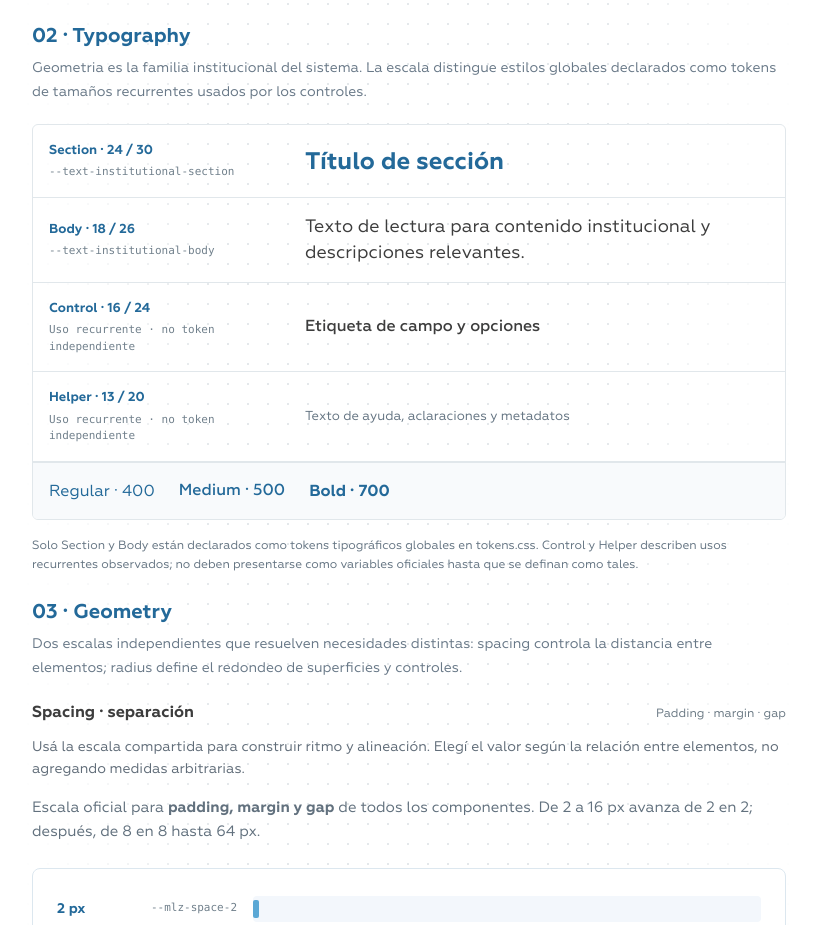
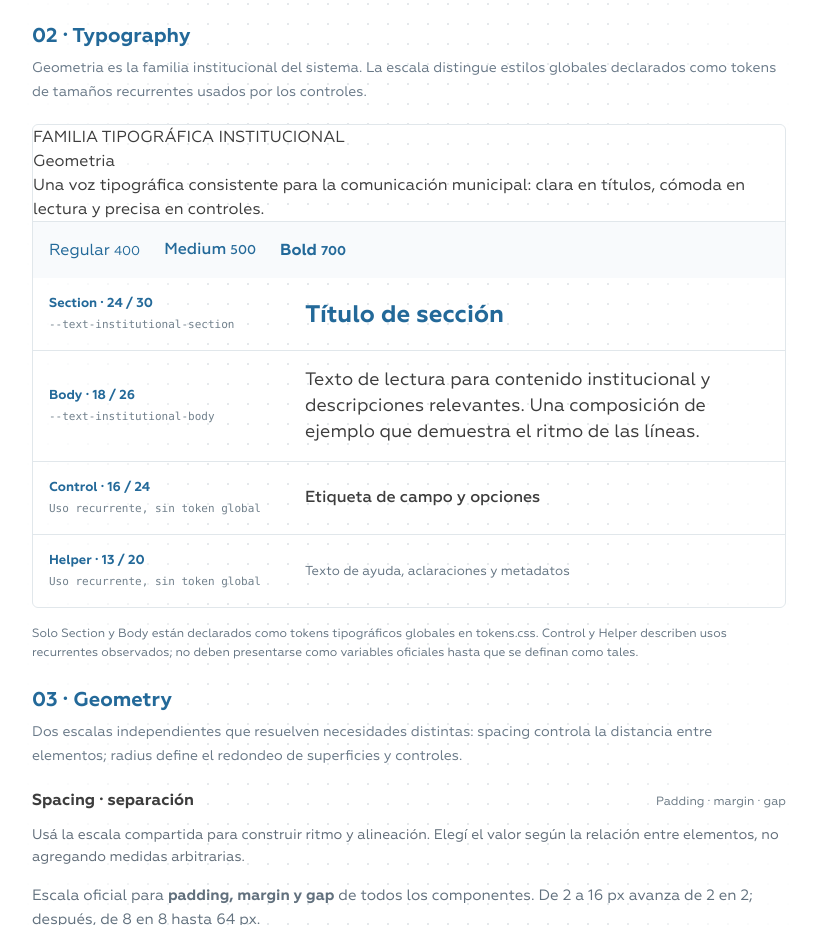
Before and after one commit to SantiagoM96/mlz-muni, a React (Vite) app: page /ui-kit-andy/fundamentos in a window 1280 px wide. Shown: the part 1568-2493 px from the top of the page, without its empty margins (252-1069 px from the left). Built offline with nearby package versions, Linux system fonts and the light colour scheme; a web font is replaced by a local one.

Commit message:
docs(foundations): expand Geometria specimen and give type scale more editorial space

```diff
--- a/src/pages/andy-kit/AndyKitPage.tsx
+++ b/src/pages/andy-kit/AndyKitPage.tsx
@@ -53,11 +53,18 @@ function Foundations() {
   <div id="foundation-type" className="andy-foundation-module">
    <DemoSection title="02 · Typography" description="Geometria es la familia institucional del sistema. La escala distingue estilos globales declarados como tokens de tamaños recurrentes usados por los controles.">
     <div className="andy-foundation-type">
-     <div className="andy-foundation-type-row"><div><span>Section · 24 / 30</span><code>--text-institutional-section</code></div><strong className="type-section">Título de sección</strong></div>
-     <div className="andy-foundation-type-row"><div><span>Body · 18 / 26</span><code>--text-institutional-body</code></div><p className="type-body">Texto de lectura para contenido institucional y descripciones relevantes.</p></div>
-     <div className="andy-foundation-type-row"><div><span>Control · 16 / 24</span><code>Uso recurrente · no token independiente</code></div><span className="type-control">Etiqueta de campo y opciones</span></div>
-     <div className="andy-foundation-type-row"><div><span>Helper · 13 / 20</span><code>Uso recurrente · no token independiente</code></div><span className="type-helper">Texto de ayuda, aclaraciones y metadatos</span></div>
-     <div className="andy-foundation-weights"><span className="weight-400">Regular · 400</span><span className="weight-500">Medium · 500</span><span className="weight-700">Bold · 700</span></div>
+     <div className="andy-foundation-type-hero">
+      <div className="andy-foundation-type-overline">FAMILIA TIPOGRÁFICA INSTITUCIONAL</div>
+      <div className="andy-foundation-type-name">Geometria</div>
+      <p>Una voz tipográfica consistente para la comunicación municipal: clara en títulos, cómoda en lectura y precisa en controles.</p>
+      <div className="andy-foundation-weights"><span className="weight-400">Regular <small>400</small></span><span className="weight-500">Medium <small>500</small></span><span className="weight-700">Bold <small>700</small></span></div>
+     </div>
+     <div className="andy-foundation-type-list">
+      <div className="andy-foundation-type-row"><div><span>Section · 24 / 30</span><code>--text-institutional-section</code></div><strong className="type-section">Título de sección</strong></div>
+      <div className="andy-foundation-type-row"><div><span>Body · 18 / 26</span><code>--text-institutional-body</code></div><p className="type-body">Texto de lectura para contenido institucional y descripciones relevantes. Una composición de ejemplo que demuestra el ritmo de las líneas.</p></div>
+      <div className="andy-foundation-type-row"><div><span>Control · 16 / 24</span><code>Uso recurrente, sin token global</code></div><span className="type-control">Etiqueta de campo y opciones</span></div>
+      <div className="andy-foundation-type-row"><div><span>Helper · 13 / 20</span><code>Uso recurrente, sin token global</code></div><span className="type-helper">Texto de ayuda, aclaraciones y metadatos</span></div>
+     </div>
     </div>
     <p className="andy-foundation-note">Solo Section y Body están declarados como tokens tipográficos globales en tokens.css. Control y Helper describen usos recurrentes observados; no deben presentarse como variables oficiales hasta que se definan como tales.</p>
    </DemoSection>
```
